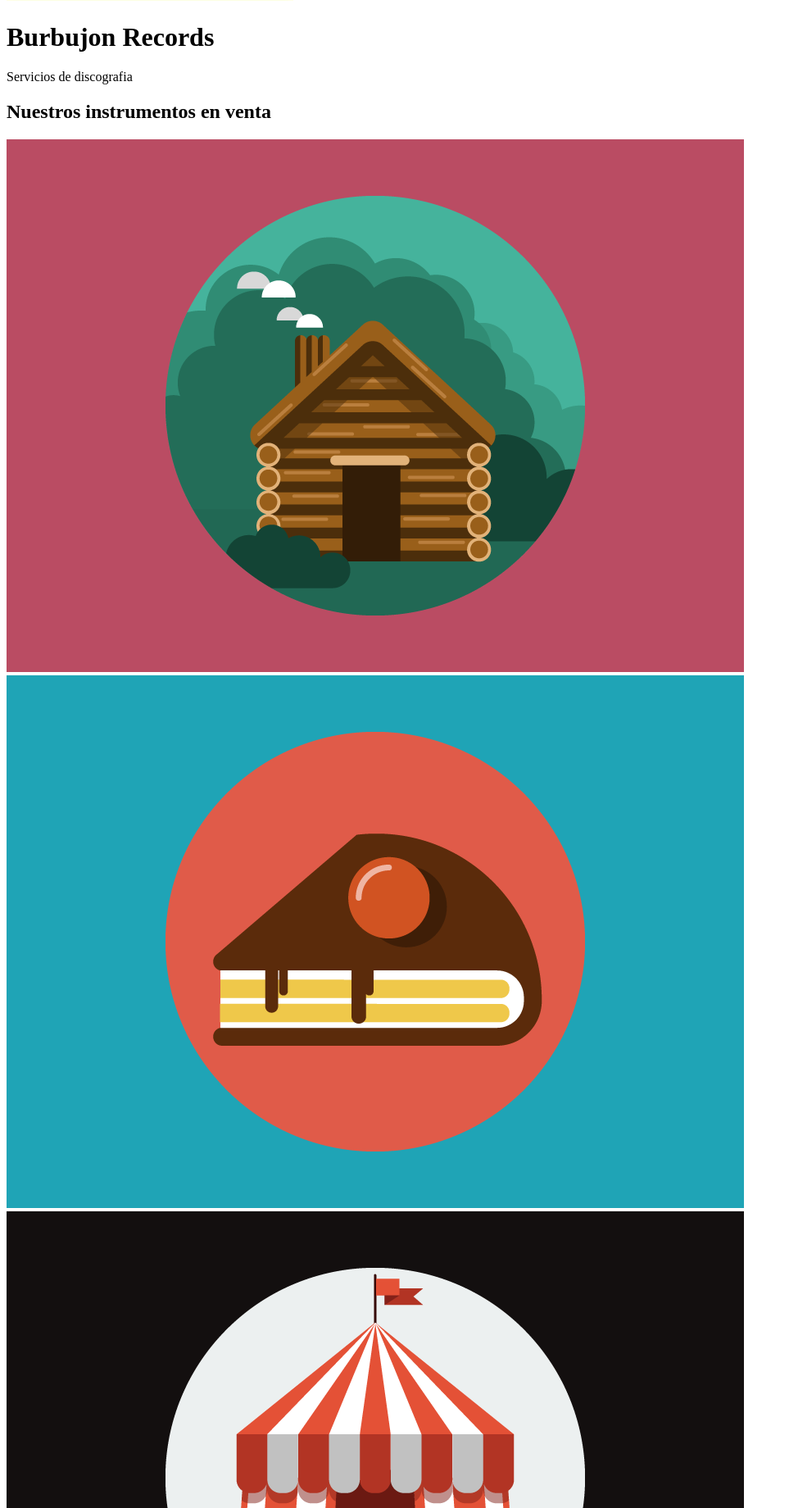
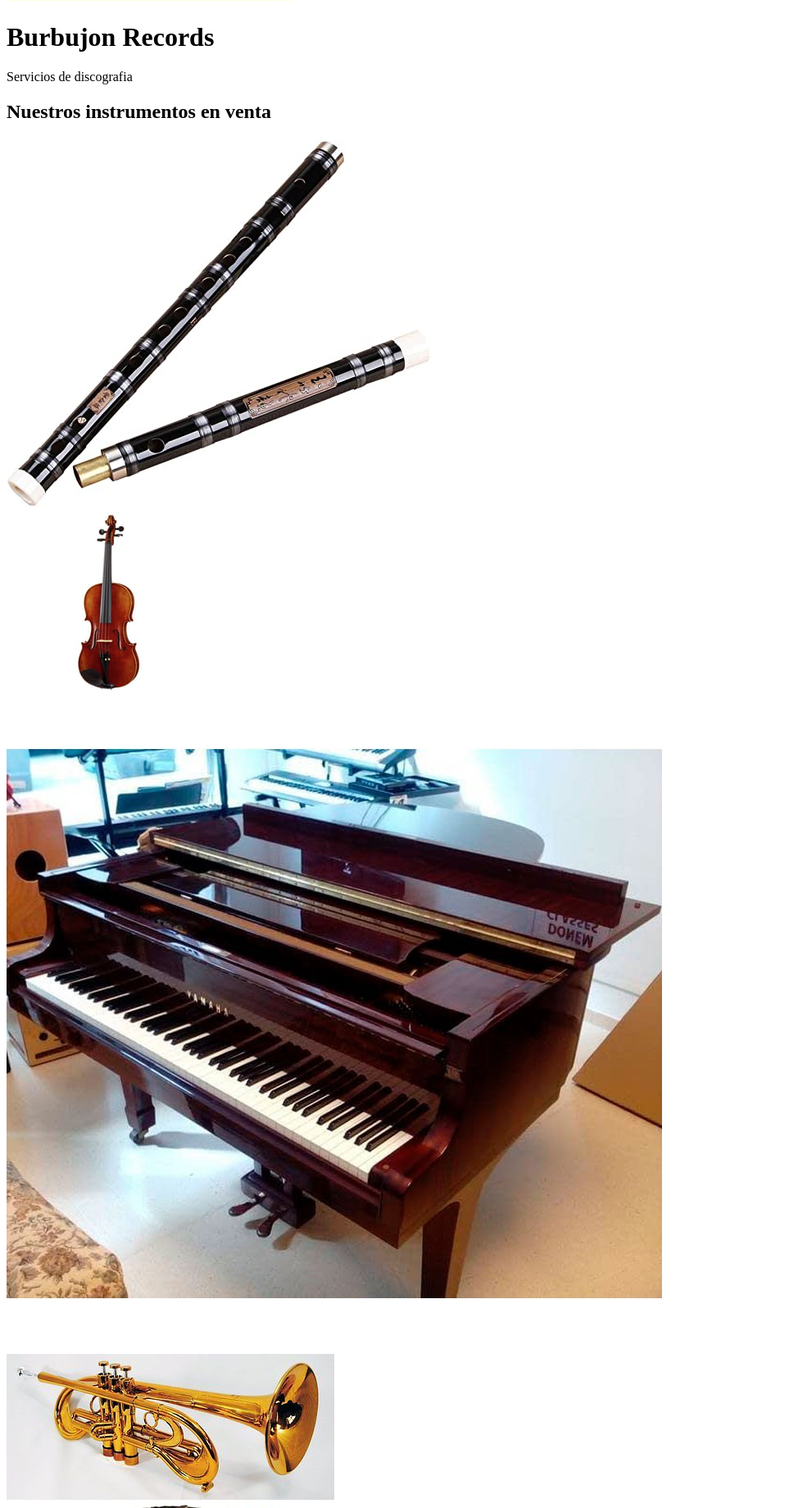
Before and after one commit to aritzM/reto2, a Symfony app: template webPage_V1/templates/menu/menu.html.twig in a window 1280 px wide. Shown: the part 579-2419 px from the top of the page at 82% size, without its empty margins (0-963 px from the left). Run offline with Twig, Linux system fonts and the light colour scheme; the template is opened without the code that fills it, so the values that code supplies are empty; some libraries are stand-ins or nearby versions.

Commit message:
Lo que sea

```diff
--- a/webPage_V1/templates/base.html.twig
+++ b/webPage_V1/templates/base.html.twig
@@ -17,7 +17,6 @@
             {% block menu %}{% endblock %}
     </body>
     {% block javascripts %}
-        <script src="https://use.fontawesome.com/releases/v5.15.1/js/all.js" crossorigin="anonymous"></script>
-        <script src="{{ asset('js/scripdesplegable.js') }}"></script>
+
     {% endblock %}
 </html>
--- a/webPage_V1/templates/index.html.twig
+++ b/webPage_V1/templates/index.html.twig
@@ -25,4 +25,6 @@
     <!-- Contact form JS-->
     <script src="{{ asset('assets/mail/jqBootstrapValidation.js') }}"></script>
     <script src="{{ asset('assets/mail/contact_me.js') }}"></script>
+    <script src="{{ asset('js/scripdesplegable.js') }}"></script>
+
 {% endblock %}
--- a/webPage_V1/templates/menu/menu.html.twig
+++ b/webPage_V1/templates/menu/menu.html.twig
@@ -50,11 +50,9 @@
         </div>
 
     <!--Galeria de fotos-->
-        <section class="page-section portfolio" id="portfolio">
-            <div class="container">
-                <!-- Portfolio Section Heading-->
-                <h2 class="page-section-heading text-center text-uppercase text-secondary mb-0">Nuestros instrumentos en venta</h2>
-                <!-- Portfolio Grid Items-->
+        <h2 class="page-section-heading text-center text-uppercase text-secondary mb-0" style="margin-bottom: 20px;">Nuestros instrumentos en venta</h2>
+            <section class="page-section portfolio" id="portfolio">
+                <div class="container">
                 <div class="row justify-content-center">
                     <!-- Portfolio Item 1-->
                     <div class="col-md-6 col-lg-4 mb-5">
@@ -62,7 +60,7 @@
                             <div class="portfolio-item-caption d-flex align-items-center justify-content-center h-100 w-100">
                                 <div class="portfolio-item-caption-content text-center text-white"><i class="fas fa-plus fa-3x"></i></div>
                             </div>
-                            <img class="img-fluid" src="assets/img/portfolio/cabin.png" alt="" />
+                            <img class="img-fluid" src="assets/img/flauta.jpg" alt="" />
                         </div>
                     </div>
                     <!-- Portfolio Item 2-->
@@ -71,7 +69,7 @@
                             <div class="portfolio-item-caption d-flex align-items-center justify-content-center h-100 w-100">
                                 <div class="portfolio-item-caption-content text-center text-white"><i class="fas fa-plus fa-3x"></i></div>
                             </div>
-                            <img class="img-fluid" src="assets/img/portfolio/cake.png" alt="" />
+                            <img class="img-fluid" src="assets/img/guitarra.jpg" alt="" />
                         </div>
                     </div>
                     <!-- Portfolio Item 3-->
@@ -80,7 +78,7 @@
                             <div class="portfolio-item-caption d-flex align-items-center justify-content-center h-100 w-100">
                                 <div class="portfolio-item-caption-content text-center text-white"><i class="fas fa-plus fa-3x"></i></div>
                             </div>
-                            <img class="img-fluid" src="assets/img/portfolio/circus.png" alt="" />
+                            <img class="img-fluid" src="assets/img/piano.jpg" alt="" />
                         </div>
                     </div>
                     <!-- Portfolio Item 4-->
@@ -89,7 +87,7 @@
                             <div class="portfolio-item-caption d-flex align-items-center justify-content-center h-100 w-100">
                                 <div class="portfolio-item-caption-content text-center text-white"><i class="fas fa-plus fa-3x"></i></div>
                             </div>
-                            <img class="img-fluid" src="assets/img/portfolio/game.png" alt="" />
+                            <img class="img-fluid" src="assets/img/trompeta.jpg" alt="" />
                         </div>
                     </div>
                     <!-- Portfolio Item 5-->
@@ -98,7 +96,7 @@
                             <div class="portfolio-item-caption d-flex align-items-center justify-content-center h-100 w-100">
                                 <div class="portfolio-item-caption-content text-center text-white"><i class="fas fa-plus fa-3x"></i></div>
                             </div>
-                            <img class="img-fluid" src="assets/img/portfolio/safe.png" alt="" />
+                            <img class="img-fluid" src="assets/img/acordeon2.jpg" alt="" />
                         </div>
                     </div>
                     <!-- Portfolio Item 6-->
@@ -107,7 +105,7 @@
                             <div class="portfolio-item-caption d-flex align-items-center justify-content-center h-100 w-100">
                                 <div class="portfolio-item-caption-content text-center text-white"><i class="fas fa-plus fa-3x"></i></div>
                             </div>
-                            <img class="img-fluid" src="assets/img/portfolio/submarine.png" alt="" />
+                            <img class="img-fluid" src="assets/img/violin.jpeg" alt="" />
                         </div>
                     </div>
                 </div>
@@ -115,7 +113,6 @@
         </section>
 
 
-
     </header>
 </body>
 </html>
```
Also changed, not shown: webPage_V1/public/assets/img/.jpg (added), webPage_V1/public/assets/img/acordeon.jpg (added), webPage_V1/public/assets/img/acordeon2.jpg (added), webPage_V1/public/assets/img/flauta.jpg (added), webPage_V1/public/assets/img/guitarra.jpg (added), webPage_V1/public/assets/img/piano.jpg (added), webPage_V1/public/assets/img/trompeta.jpg (added), webPage_V1/public/assets/img/violin.jpeg (added).
